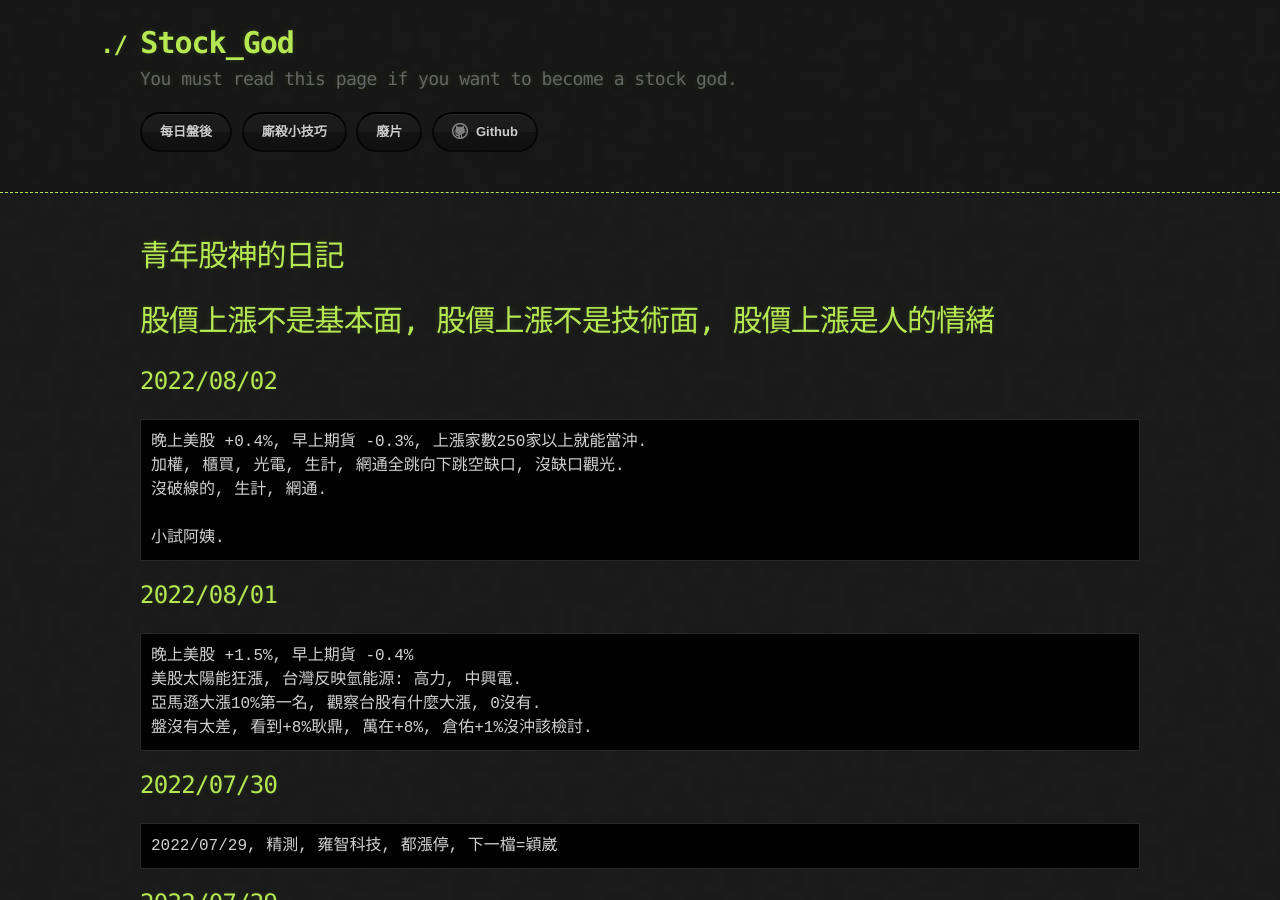
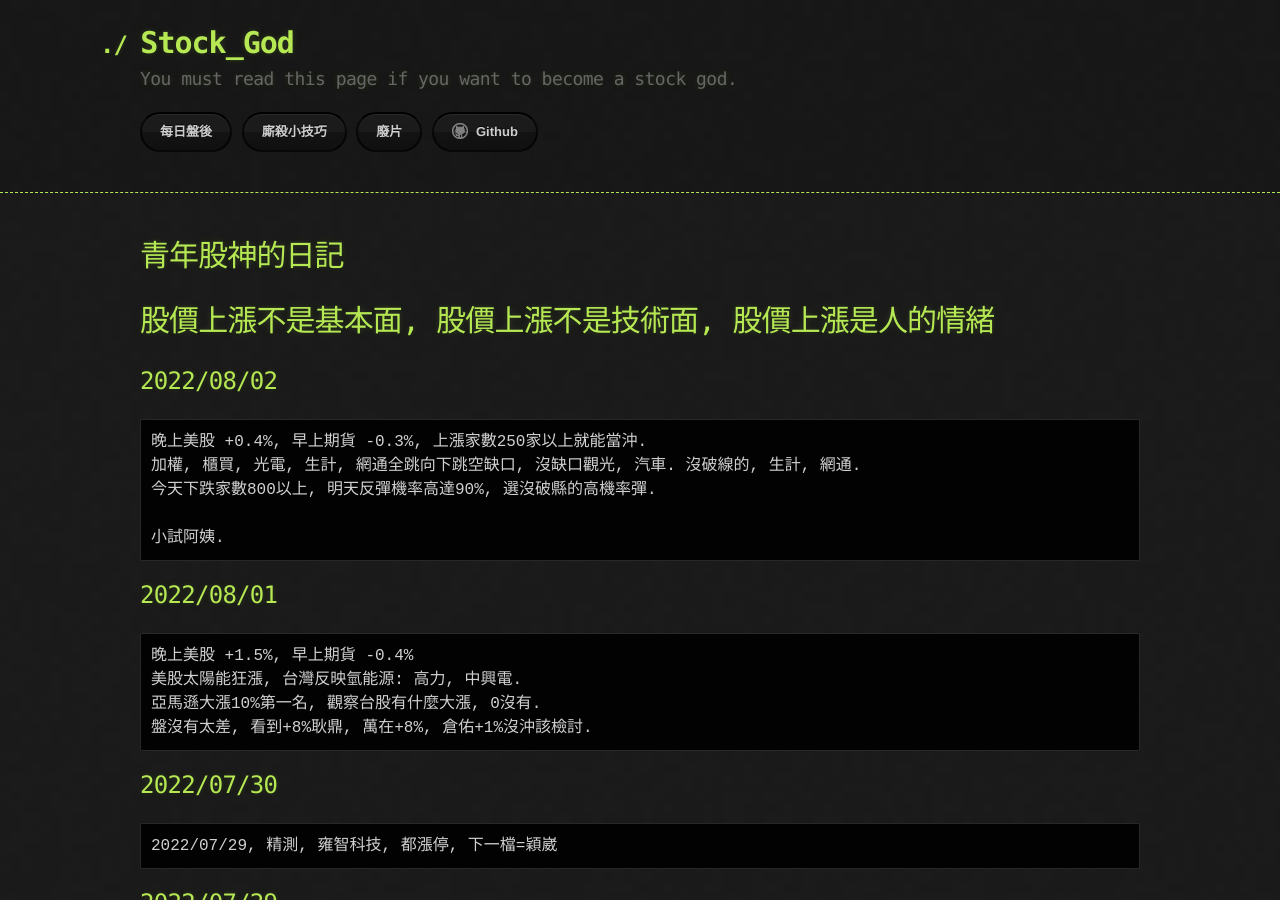
Before and after one commit to lepg5487/Stock_God, a Jekyll site: the page built from index.md, in a window 1280 px wide and 900 px high. Built offline with Jekyll 4.4.1, drawn with Linux system fonts in a browser that asks for light colours; our own code applies the rules of GitHub Pages for plain Markdown files.

Commit message:
Update index.md

````diff
--- a/index.md
+++ b/index.md
@@ -8,8 +8,8 @@ layout: testlayouts
 ## 2022/08/02
 ```
 晚上美股 +0.4%, 早上期貨 -0.3%, 上漲家數250家以上就能當沖.
-加權, 櫃買, 光電, 生計, 網通全跳向下跳空缺口, 沒缺口觀光.
-沒破線的, 生計, 網通.
+加權, 櫃買, 光電, 生計, 網通全跳向下跳空缺口, 沒缺口觀光, 汽車. 沒破線的, 生計, 網通.
+今天下跌家數800以上, 明天反彈機率高達90%, 選沒破縣的高機率彈.
 
 小試阿姨.
 ```
````
